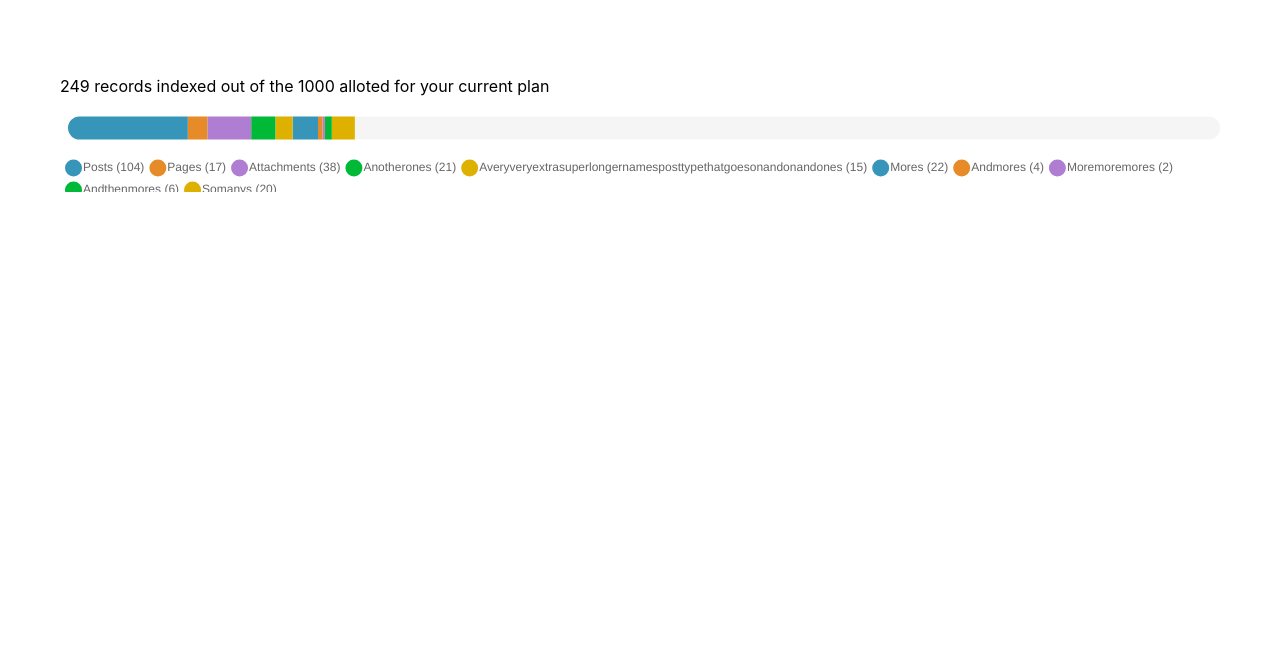
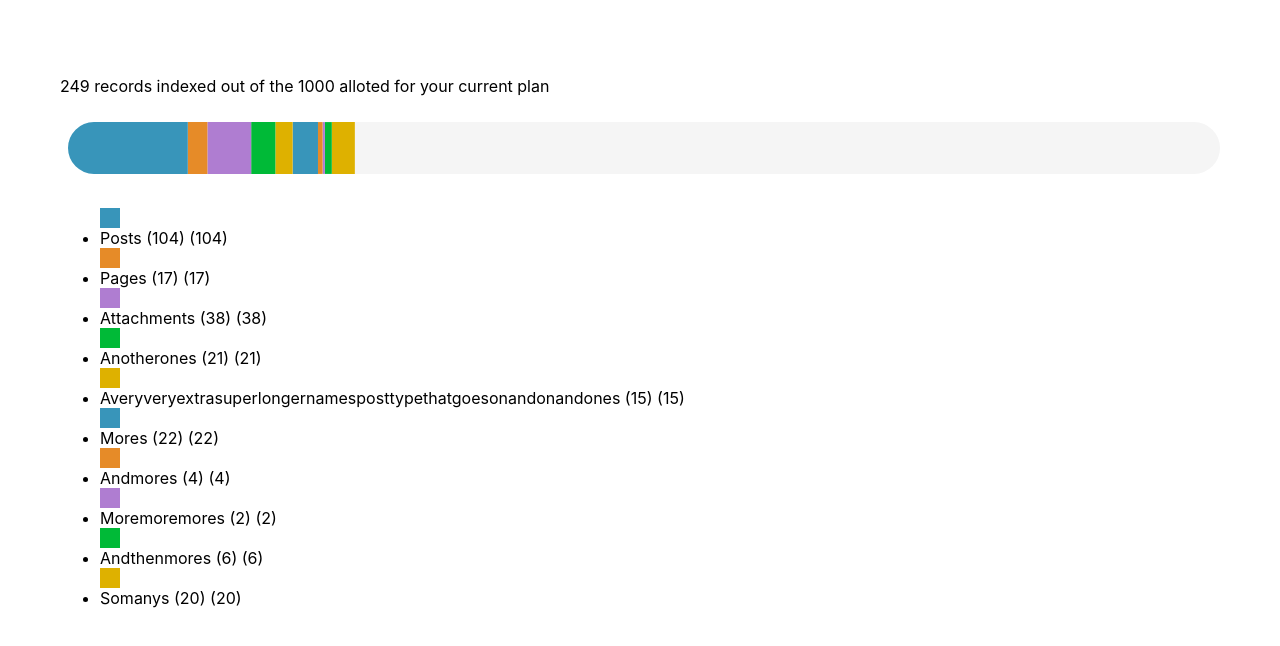
Before and after one commit to annacmc/records-meter, a React (Create React App) app: page / in a window 1280 px wide. Shown: the top 646 px of the page. Built offline with nearby package versions, Linux system fonts and the light colour scheme.

Commit message:
Split legend into own HTML

```diff
--- a/src/components/BarChart.js
+++ b/src/components/BarChart.js
@@ -49,14 +49,9 @@ export class BarChart extends React.Component {
             display: false,
           },
           legend: {
-            display: true,
-            position: "bottom",
-            align: "start",
+            display: false,
+
             labels: {
-              usePointStyle: true,
-              pointStyle: "circle",
-              boxWidth: 7,
-              borderRadius: 100,
               filter: function (legendItem, data) {
                 return !legendItem.text.includes("Remaining");
               },
@@ -70,12 +65,31 @@ export class BarChart extends React.Component {
         datasets: this.props.data.map((d) => d.data),
       },
     });
+
+    console.log(this.myChart.legend.legendItems);
+    this.setState({ legendItems: this.myChart.legend.legendItems });
   }
 
   render() {
     return (
-      <div class="chartContainer">
+      <div className="chartContainer">
         <canvas ref={this.canvasRef} />
+        <ul className="chartLegend">
+          {this.state?.legendItems.length &&
+            this.state.legendItems.map((item) => {
+              return (
+                <li key={item.text}>
+                  <div
+                    className="chartLegendBox"
+                    style={{
+                      backgroundColor: item.fillStyle
+                    }}
+                  />
+                  {item.text} ({this.props.data[item.datasetIndex].data.data})
+                </li>
+              );
+            })}
+        </ul>
       </div>
     );
   }
```
